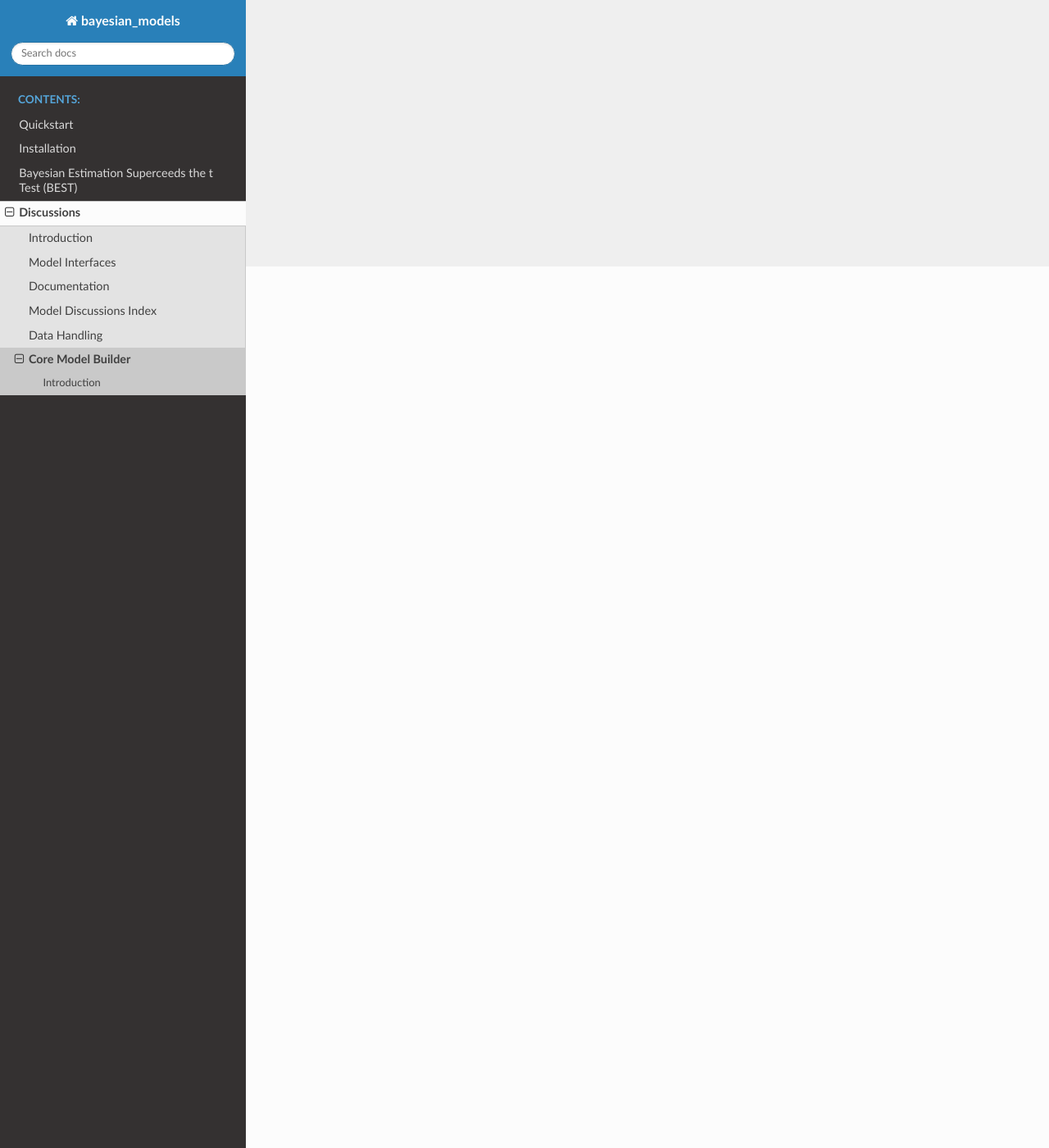
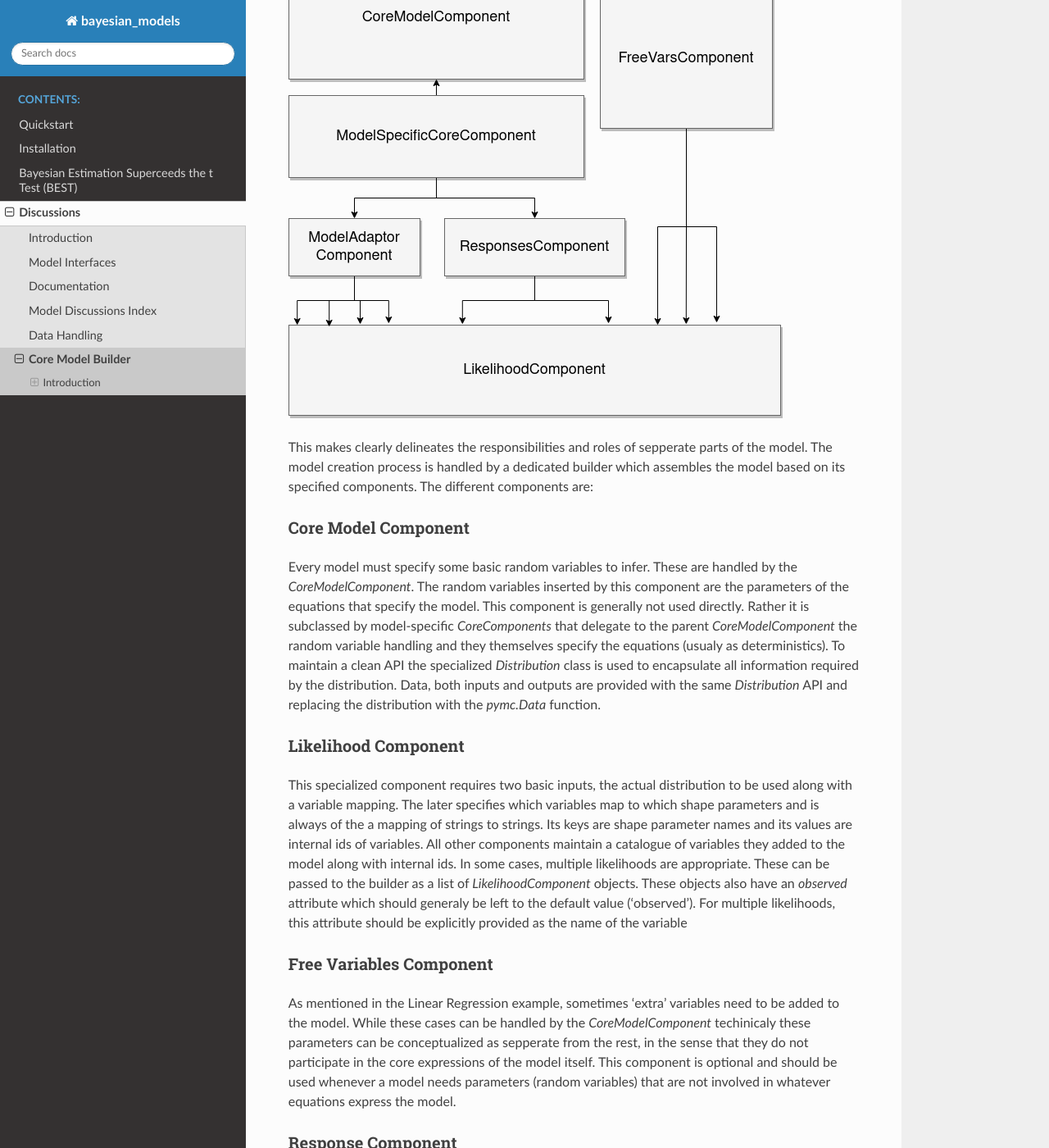
Before and after one commit to AlexRodis/bayesian-models, a Sphinx documentation site: the page built from docs/source/discussions/core.rst, in a window 1280 px wide and 1400 px high, scrolled down 1075 px. Shown: the whole window at 82% size. Built offline with Sphinx 7.4.7 and the Read the Docs theme 2.0.0, drawn with Linux system fonts in a browser that asks for light colours; formulas are drawn with MathJax 3; some of the changed text lies outside the part shown.

Commit message:
wip: core docs

```diff
--- a/docs/source/discussions/core.rst
+++ b/docs/source/discussions/core.rst
@@ -3,3 +3,114 @@
 
 Introduction
 --------------
+`bayesian-models` aims to offer class based implementations of well known
+bayesian models. However models can be quite heterogenous with respect to their
+internals and even their inputs. Implementing the relevant models directly
+would likely result is somewhat inconsistent APIs with different inputs expected by
+the user and possible code duplication. To overcome these challenges we treat
+any arbitrary model as a composite entity, the elements of which are simply
+called **components**. At the very least a model is composed of
+
+1. Some random variables, representing unknown parameters to be estimated
+2. A set of equations defining the model
+3. A likelihood over the observed data
+
+Consider three common use-cases. In standard linear regression a Normal likelihood
+is assumed over the observations and the output of the model ($f$) becomes the
+input of the distributions' shape parameter :math:`\mu`. This leaves the
+:math:`\sigma` parameter unaccounted for. Hence we have to insert it as additional
+parameter to be estimated. Yet there is something inherently different about the
+parameter :math:`\sigma`, it does not participate in the models' equations,
+directly and behaves more like nuissance parameter. In Bayesian neural nets
+the models output is typically a high rank tensor, whose last axis is the output
+neurons. These are generally the shape parameters of a full probability distribution
+over the output quantity. Hence we have to split the tensor pass the subtensors
+to their corresponding shape parameters, i.e.
+
+.. code-block::
+
+    y = pymc.Normal('y_obs', mu = f.T[0,...], sigma=f.T[1,...])
+
+In some cases the models' output can be fed directly to the likelihood, i.e. when
+there is only one shape parameter. For example for Dirichlet networks for classification
+the likelihood would look like:
+
+.. code-block::
+
+    y = pymc.Dirichlet('y_obs', a = f)
+
+A way is needed to enable the handling of all of these cases in a way that is consistent
+across all models. Our proposed solution is to treat the model itself as a composite
+object:
+
+.. image:: ../static/images/modelcomposite.png
+
+This makes clearly delineates the responsibilities and roles of sepperate parts
+of the model. The model creation process is handled by a dedicated builder which
+assembles the model based on its specified components. The different components
+are:
+
+Core Model Component
++++++++++++++++++++++
+
+Every model must specify some basic random variables to infer. These are handled
+by the `CoreModelComponent`. The random variables inserted by this component are
+the parameters of the equations that specify the model. This component is generally
+not used directly. Rather it is subclassed by model-specific `CoreComponents`
+that delegate to the parent `CoreModelComponent` the random variable handling and
+they themselves specify the equations (usualy as deterministics). To maintain a
+clean API the specialized `Distribution` class is used to encapsulate all information
+required by the distribution. Data, both inputs and outputs are provided with
+the same `Distribution` API and replacing the distribution with the `pymc.Data`
+function.
+
+
+Likelihood Component
++++++++++++++++++++++
+
+This specialized component requires two basic inputs, the actual distribution
+to be used along with a variable mapping. The later specifies which variables
+map to which shape parameters and is always of the a mapping of strings to strings.
+Its keys are shape parameter names and its values are internal ids of variables.
+All other components maintain a catalogue of variables they added to the model
+along with internal ids. In some cases, multiple likelihoods are appropriate.
+These can be passed to the builder as a list of `LikelihoodComponent` objects.
+These objects also have an `observed` attribute which should generaly be left
+to the default value ('observed'). For multiple likelihoods, this attribute should
+be explicitly provided as the name of the variable
+
+
+Free Variables Component
+++++++++++++++++++++++++++
+
+As mentioned in the Linear Regression example, sometimes 'extra' variables need
+to be added to the model. While these cases can be handled by the `CoreModelComponent`
+techinicaly these parameters can be conceptualized as sepperate from the rest,
+in the sense that they do not participate in the core expressions of the model
+itself. This component is optional and should be used whenever a model needs
+parameters (random variables) that are not involved in whatever equations express
+the model.
+
+Response Component
+++++++++++++++++++++
+
+Some models require a *response function* to tranform the models outputs to prior
+to them being passed to the likelihood. While the name is a reference to neural
+networks, a common use case for them, they can be used whenever a variable requires
+transforming. The transformations themselves are defined using the specialized
+`Responses` object. A response is defined with three mappings. `application_targets`
+map the transforms name to the name of the varibale to be transformed. `functions`
+maps the names of the transforms to callable object which perform the transformation
+and `records` maps the name to a boolean, indicating if the result of the transform
+should be recorded in the trace as a deterministic or not. The `Responses` object
+should be passed to the `ResponsesComponent`.
+
+
+Model Adaptor Component
++++++++++++++++++++++++++++
+
+The `ModelAdaptorComponent` is used to split the models output into subtensors
+that can then be mapped to other parameters (typicaly the shape parameters of
+the likelihood). This functionality could arguably be accomplished by using
+`ResponsesComponent`s for the indexing and slicing, however their applications
+are different, so it makes sense to keep them logically sepperate.
```
Also changed, not shown: docs/source/static/images/modelcomposite.png (added).
